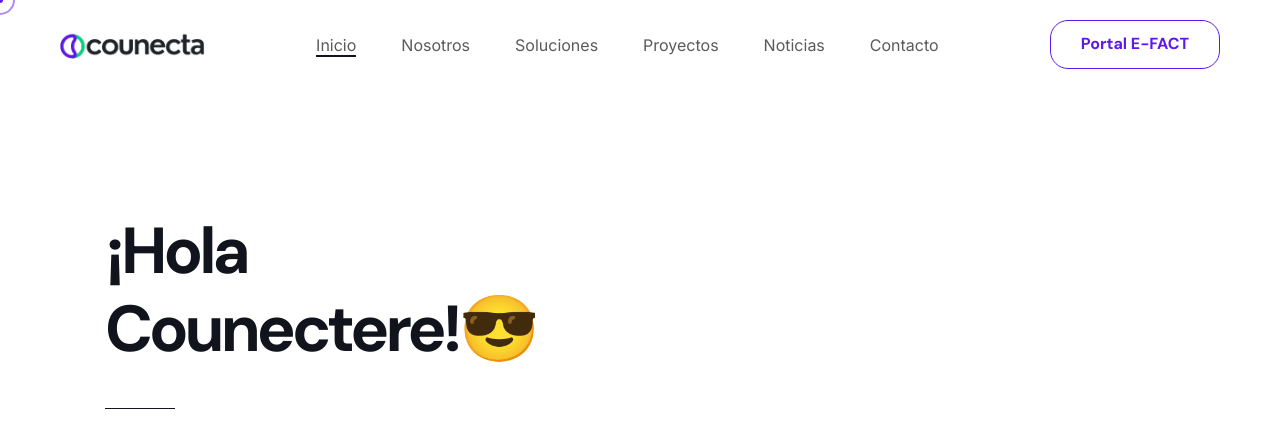
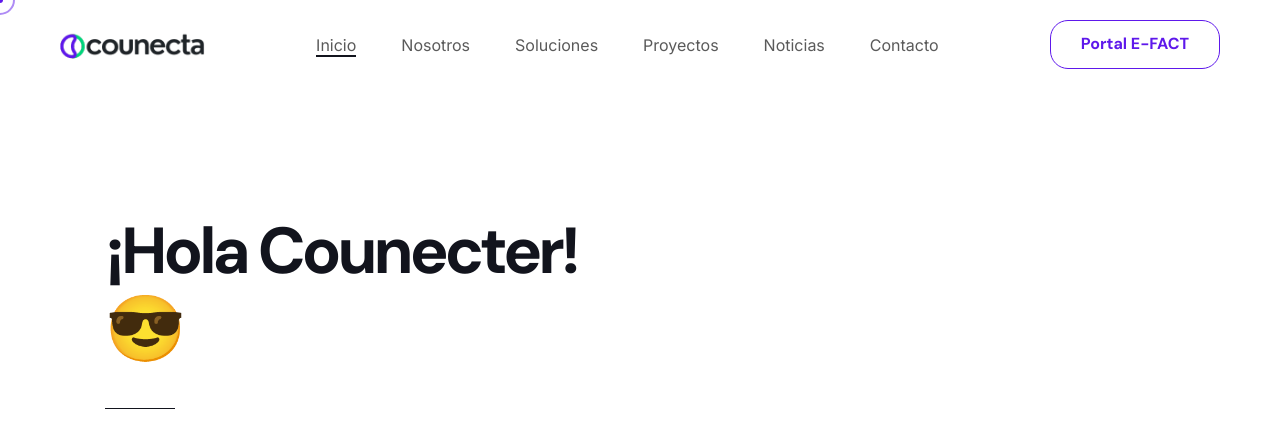
Before and after one commit to aledevjsx/counecta.pe, a plain HTML site: page index.html in a window 1280 px wide. Shown: the top 425 px of the page. Drawn offline with nearby package versions, Linux system fonts and the light colour scheme; no server answers.

Commit message:
Se vuelve a la original

```diff
--- a/index.html
+++ b/index.html
@@ -119,7 +119,7 @@
             <div class="details">
               <div class="short">
                 <h3>
-                  <strong>¡Hola Counectere!😎</strong>
+                  <strong>¡Hola Counecter!😎</strong>
                   <!-- <img class="svg" src="img/svg/hi.svg" alt="" /> -->
                 </h3>
                 <span class="job"></span>
```
